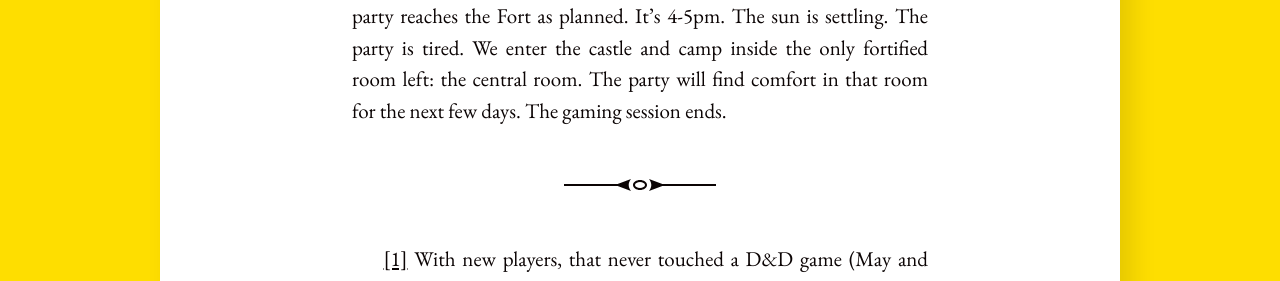
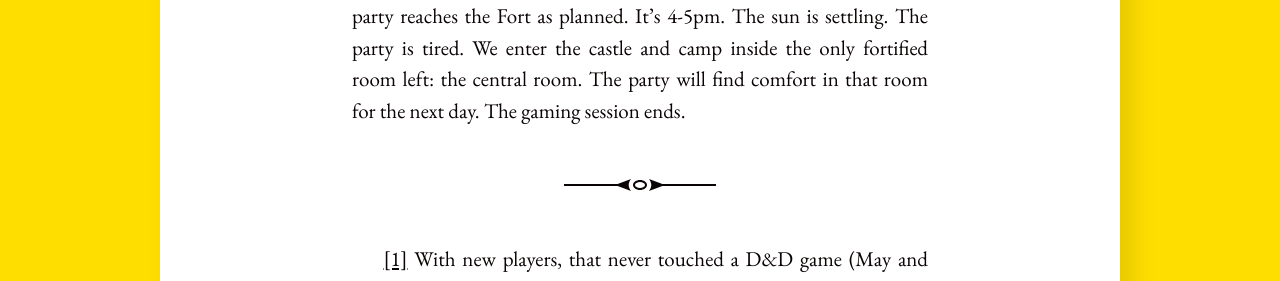
Before and after one commit to InexistentThirdChimera/InexistentThirdChimera.github.io, a Jekyll site: the page built from _posts/2023-01-27-player-report-1;-the-marshes-of-fort-thorham-(from-lionbeak-campaign).md, in a window 1280 px wide. Shown: the part 1106-1387 px from the top of the page. Built offline with Jekyll 4.4.1, drawn with Linux system fonts in a browser that asks for light colours; some of the changed text lies outside the part shown.

Commit message:
fixed PR1

```diff
--- a/_posts/2023-01-27-player-report-1;-the-marshes-of-fort-thorham-(from-lionbeak-campaign).md
+++ b/_posts/2023-01-27-player-report-1;-the-marshes-of-fort-thorham-(from-lionbeak-campaign).md
@@ -44,7 +44,7 @@ Now the fort is collapsing, and the placid marshes are besieging its ruins.
 To reach it, the party (Tabudai, Tarlandur, May, Reijo, Elmo and Klibo) has rented a swamp boat <a name="nf2"><sup>[[2]](#fn2)</sup><a> from a curious character named Stan <a name="nf3"><sup>[[3]](#fn3)</sup><a>, who keeps his business going in the town of Gosterwick, the second major settlement in the Burdock Valley. The first one is Atuk Re.
 
 After renting a boat for 70g, no contract signed, the party is given a ride by a company of seamen, sailing south by river, from Gosterwick to Atuk Re. The rented boat will later serve as a vehicle to reach the fort hidden in the swamp, unreachable by larger ships with a long keel. The party reaches the Fort as planned. It’s 4-5pm. The sun is settling.
-The party is tired. We enter the castle and camp inside the only fortified room left: the central room. The party will find comfort in that room for the next few days. The gaming session ends.
+The party is tired. We enter the castle and camp inside the only fortified room left: the central room. The party will find comfort in that room for the next day. The gaming session ends.
 
 ---
 
```
